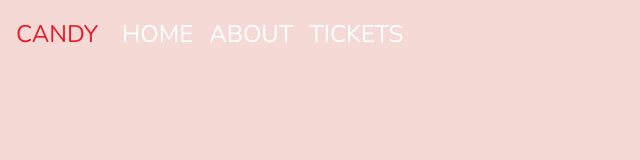
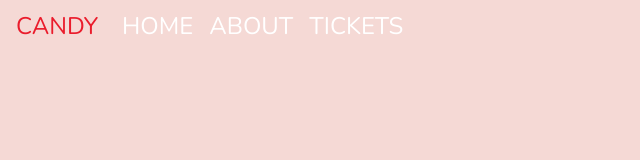
Before and after one commit to jerlissarivas/MueseumOfCandy, a plain HTML site: page index.html in a window 1280 px wide. Shown: the whole page, without its empty margins (0-640 px from the left). Drawn offline with nearby package versions, Linux system fonts and the light colour scheme.

Commit message:
Remove navbar padding and fix to top

```diff
--- a/index.html
+++ b/index.html
@@ -18,7 +18,7 @@
   </head>
 
   <body>
-    <nav id="mainNavbar" class="navbar navbar-dark navbar-expand-md">
+    <nav id="mainNavbar" class="navbar navbar-dark navbar-expand-md py-0 fixed-top">
       <a href="#" class="navbar-brand">CANDY</a>
       <button class="navbar-toggler" data-toggle="collapse" data-target="#navLinks" aria-label="Toggle Navigation">
         <span class="navbar-toggler-icon"></span>
```
